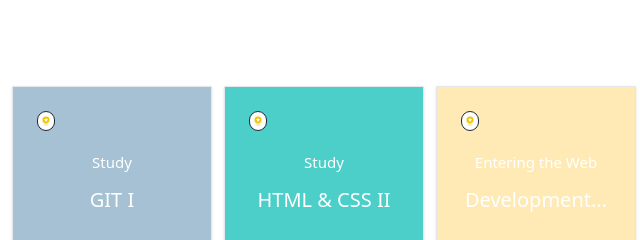
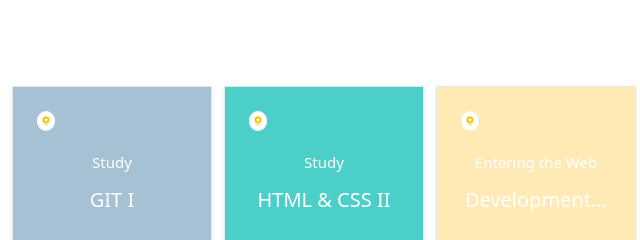
Before and after one commit to sarahannie/refactory_app, a website: page src/index.html in a window 1280 px wide. Shown: the part 1369-1609 px from the top of the page, 28-668 px from the left. Drawn offline with nearby package versions, Linux system fonts and the light colour scheme.

Commit message:
correcting border

```diff
--- a/src/index.html
+++ b/src/index.html
@@ -341,7 +341,7 @@
             <div class="flex space-x-3  mt-24">
               <div class="block max-w-[200px] max-h-sm p-6 cl border border-gray-200  shadow">
                   <div >
-                    <img src="./image/mendal.svg" width="18px" class="bg-white border rounded-full p-1">
+                    <img src="./image/mendal.svg" width="18px" class="bg-white border border-gray-100 rounded-full p-1">
                   </div>
                   <div class="text-center">
                     <p class="text-lato text-white text-[15px] text-bold pt-5">Study</p>
@@ -359,7 +359,7 @@
               <!-- html &css -->
               <div class="block max-w-[200px] max-h-sm p-6 bg-[#4ccfc9] border border-gray-200  shadow">
                 <div >
-                  <img src="./image/mendal.svg" width="18px" class="bg-white border rounded-full p-1">
+                  <img src="./image/mendal.svg" width="18px" class="bg-white border border-gray-100 rounded-full p-1">
                 </div>
                 <div class="text-center">
                   <p class="text-lato text-white text-[15px] text-bold pt-5">Study</p>
@@ -378,7 +378,7 @@
             <!-- Web Entering -->
             <div class="block max-w-[200px] max-h-sm p-6 bg-[#ffeab6] border border-gray-200  shadow">
               <div >
-                <img src="./image/mendal.svg" width="18px" class="bg-white border rounded-full p-1">
+                <img src="./image/mendal.svg" width="18px" class="bg-white border border-gray-100 rounded-full p-1">
               </div>
               <div class="text-center">
                 <p class="text-lato text-white text-[15px] text-bold pt-5">Entering the Web</p>
```
